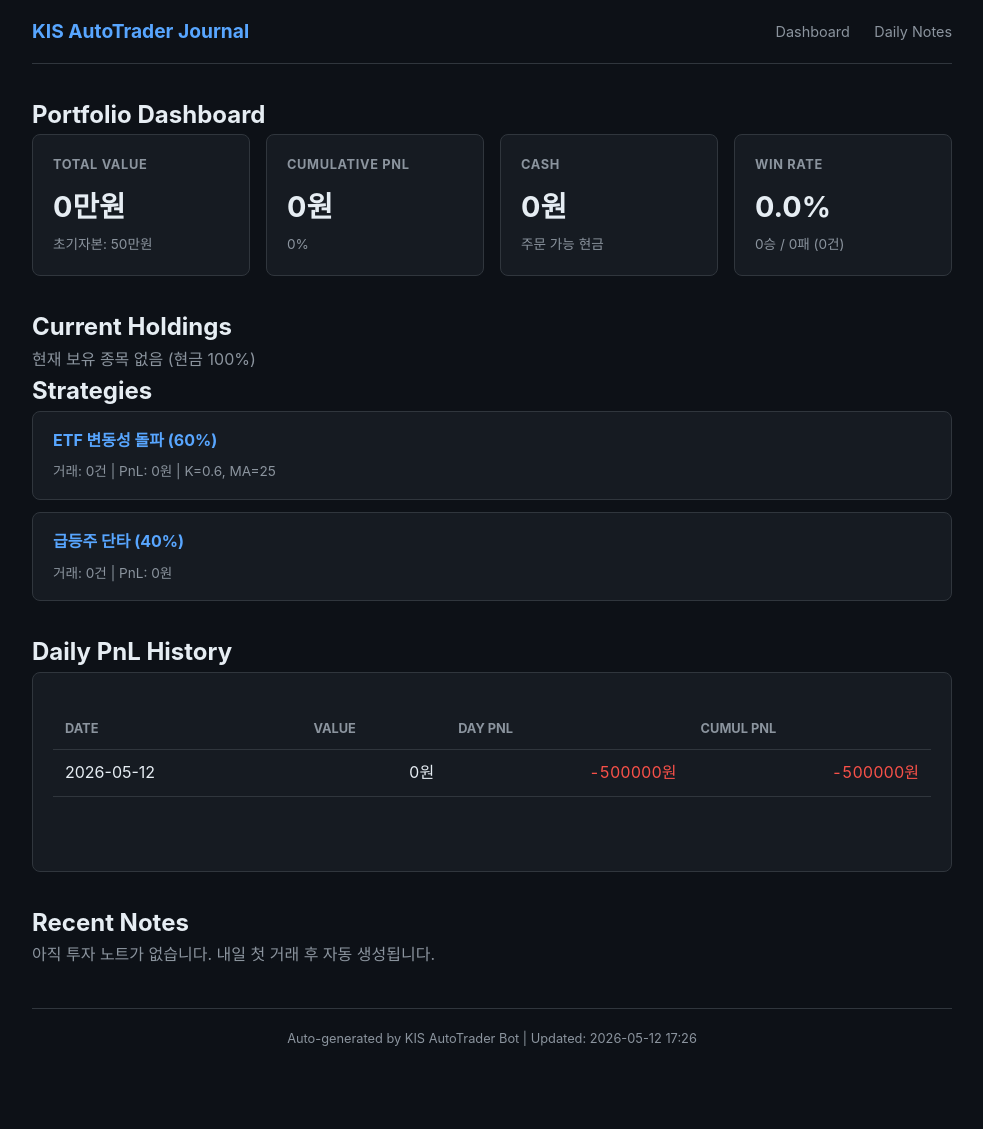
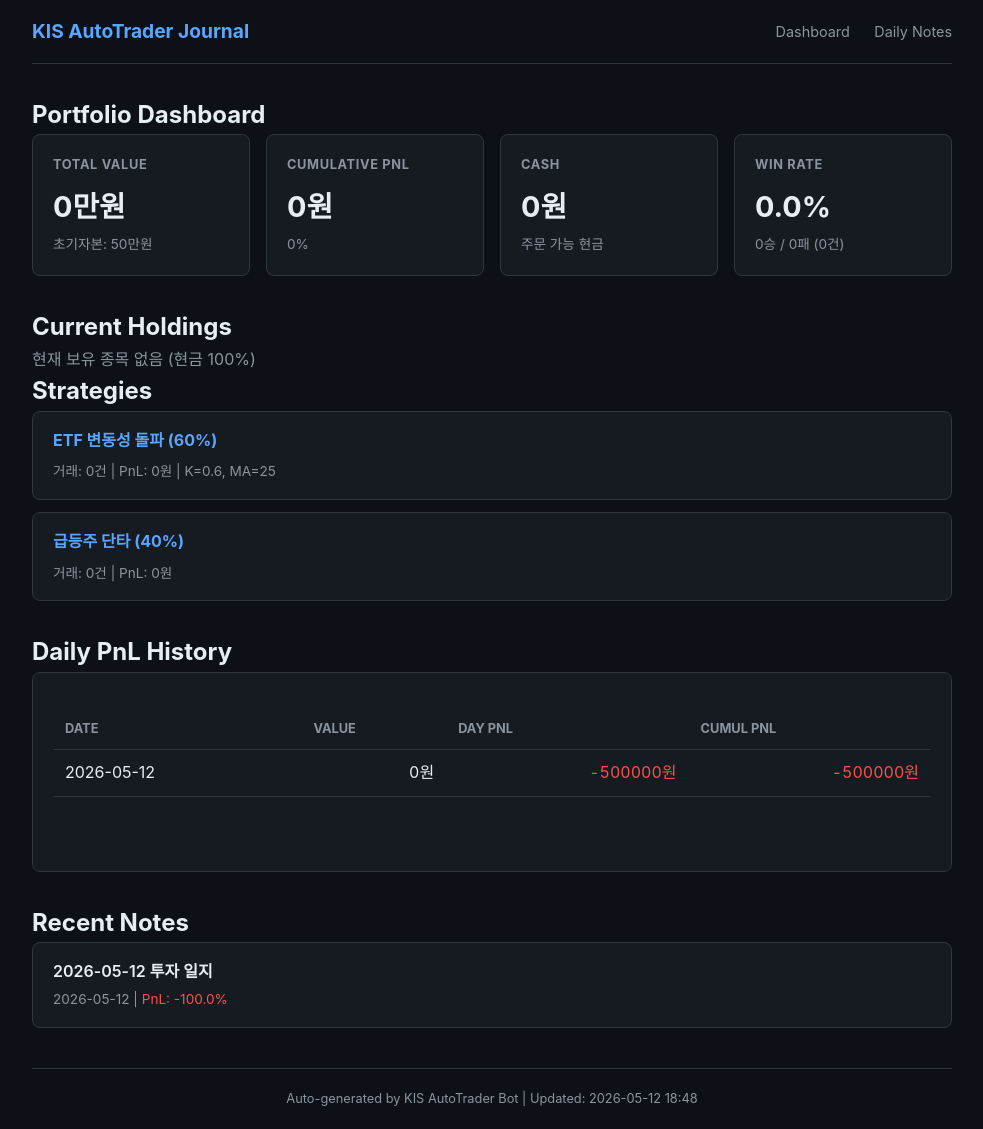
Before and after one commit to BudongJW/kis-trading-journal, a Jekyll site: the page built from index.html, in a window 1280 px wide. Shown: the whole page, without its empty margins (148-1131 px from the left). Built offline with Jekyll 4.4.1, drawn with Linux system fonts in a browser that asks for light colours; before the commit the page ends 1069 px from its top, so only the background shows below that; some of the changed lines change nothing that is shown.

Commit message:
auto: 2026-05-12 투자 일지 업데이트

```diff
--- a/_data/portfolio.json
+++ b/_data/portfolio.json
@@ -1,5 +1,5 @@
 {
-  "updated_at": "2026-05-12T17:26:41.869914",
+  "updated_at": "2026-05-12T18:48:30.957583",
   "initial_capital": 500000,
   "cash": 0,
   "holdings": [],
--- /dev/null
+++ b/_posts/2026-05-12-daily-note.md
@@ -0,0 +1,35 @@
+---
+title: "2026-05-12 투자 일지"
+date: 2026-05-12 18:48:30 +0900
+pnl: -100.0
+summary:
+  start_value: "500,000원"
+  end_value: "0원"
+  day_pnl: "-500,000원"
+  trades: 0
+---
+
+## 거래 내역
+
+거래 없음 (돌파/급등 신호 미발생 또는 장 휴일)
+
+## 포트폴리오 현황
+
+- 총 자산: **0원**
+- 현금: 0원
+- 보유 평가: 0원
+- 누적 수익: +0원 (+0.00%)
+
+## 전략 설정
+
+- ETF 변동성 돌파: K=0.6, MA=25
+- 급등주 단타: KIS 등락률 순위 + TA 복합 분석
+- 자본 배분: ETF 60% / 급등주 40%
+
+## 좋았던 점
+
+- 무리한 진입 없이 현금 보유 (신호 대기)
+
+## 문제점 / 개선사항
+
+- 거래 미발생 — 돌파 기준 또는 TA 임계값 검토 필요 여부 확인
```
